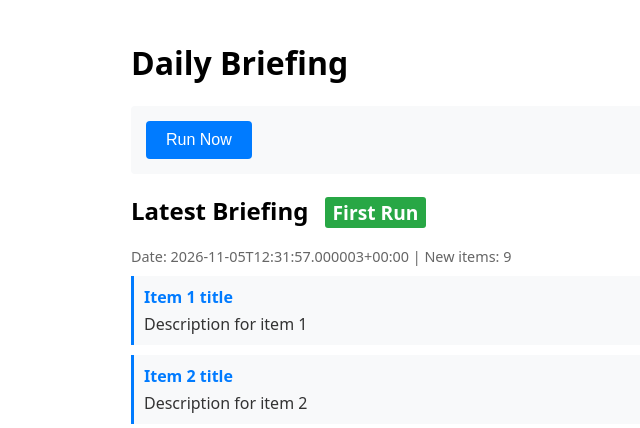
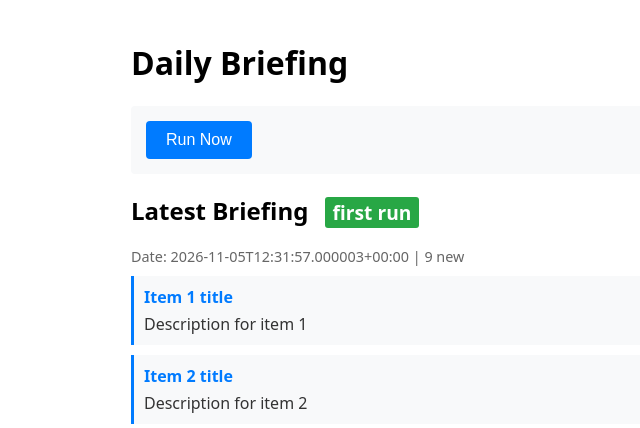
Before and after one commit to ambativachan8-cmyk/daily-briefing, a FastAPI app: page / in a window 1280 px wide. Shown: the top 428 px of the page, without its empty margins (109-749 px from the left). Run offline with FastAPI, Linux system fonts and the light colour scheme; data comes from the database, SQL or seed files in the repository.

Commit message:
Fix template text to match verify_pr.sh expectations Refs #3

```diff
--- a/templates/index.html
+++ b/templates/index.html
@@ -44,12 +44,12 @@
         <h2>
             Latest Briefing
             {% if latest_run and latest_run.is_first_run %}
-            <span class="first-run-badge">First Run</span>
+            <span class="first-run-badge">first run</span>
             {% endif %}
         </h2>
         {% if latest_run %}
         <div class="briefing-meta">
-            Date: {{ latest_run.timestamp }} | New items: {{ latest_run.new_items_count }}
+            Date: {{ latest_run.timestamp }} | {{ latest_run.new_items_count }} new
         </div>
         {% if latest_items %}
         <div class="new-items">
```
